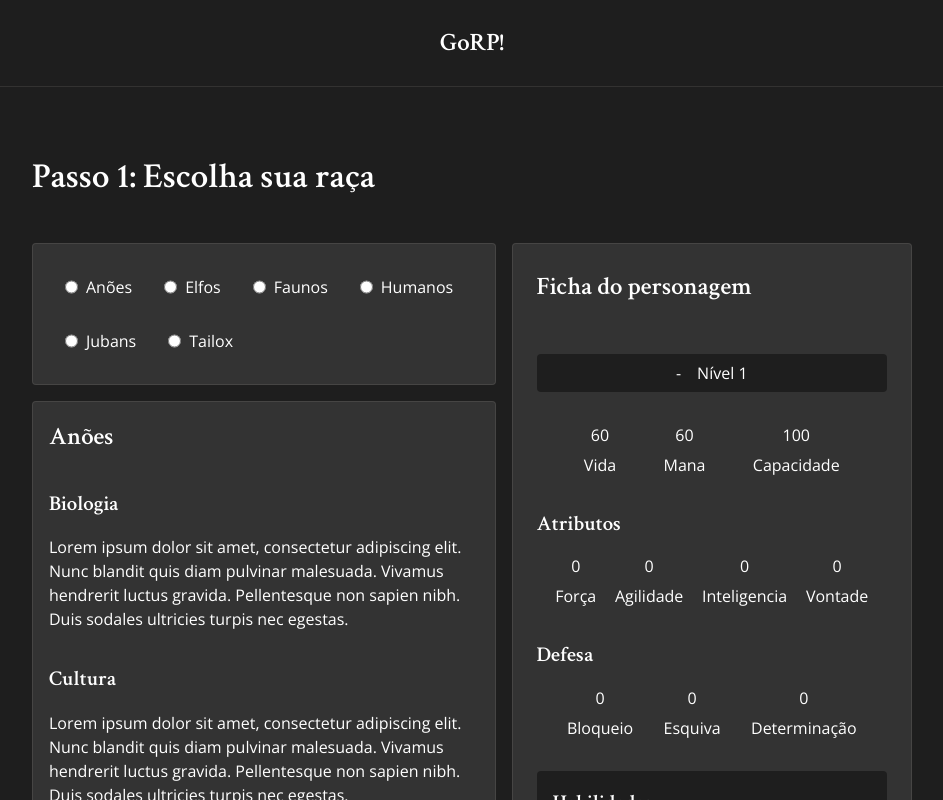
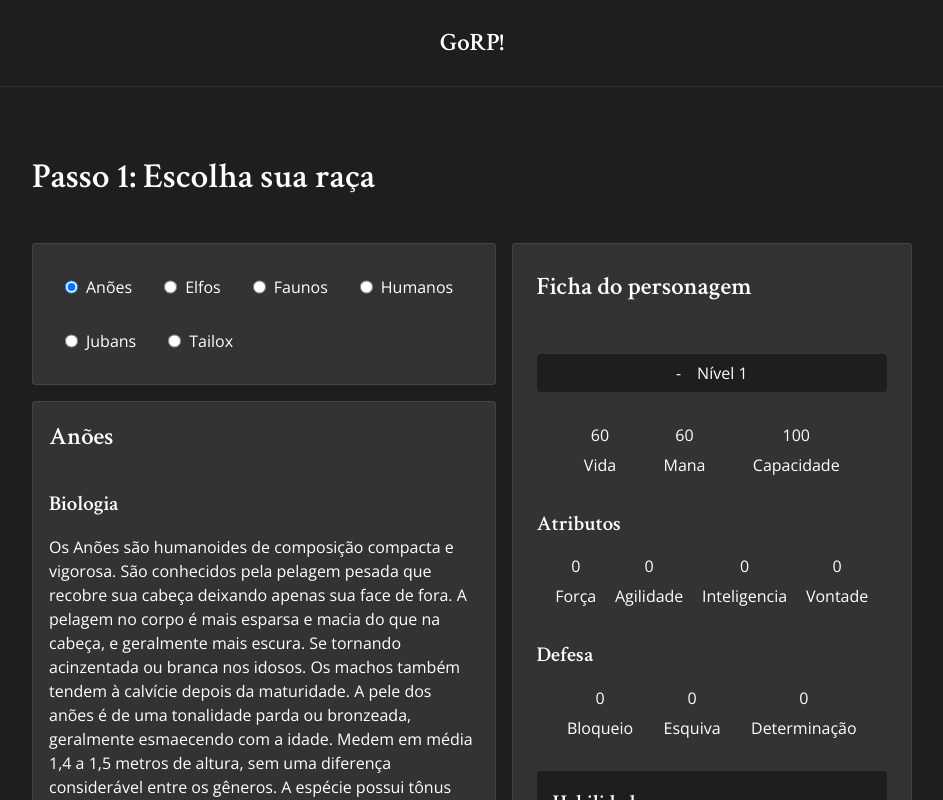
Before and after one commit to marcosvbs/go-role-playing, a React (Vite) app: page /race-selection in a window 1280 px wide. Shown: the top 800 px of the page, without its empty margins (168-1111 px from the left). Built offline with nearby package versions, Linux system fonts and the light colour scheme.

Commit message:
refatoring CharacterSheetContext and component logic

```diff
--- a/src/contexts/CharacterSheetContext.tsx
+++ b/src/contexts/CharacterSheetContext.tsx
@@ -79,6 +79,20 @@ interface CharacterSheetContextType {
   updateCharacterSheetRace: (updatedCharacterSheet: CharacterSheetType) => void;
 }
 
+interface Race {
+  id: number;
+  name: string;
+  biology: string;
+  culture: string;
+  attributes: {
+    strength: number;
+    agility: number;
+    intelligence: number;
+    will: number;
+  };
+  automaticSkillId: number;
+}
+
 export const CharacterSheetContext = createContext(
   {} as CharacterSheetContextType
 );
@@ -116,7 +130,7 @@ export function CharacterSheetContextProvider({
     consumables: null,
   });
 
-  function updateCharacterSheetRace(updatedCharacterSheet: CharacterSheetType) {
+  function updateCharacterSheetRace(race: Race) {
     setCharacterSheet({
       ...updatedCharacterSheet,
     });
--- a/src/pages/RaceSelection/index.tsx
+++ b/src/pages/RaceSelection/index.tsx
@@ -10,9 +10,51 @@ import {
 } from "./styles";
 import { races } from "../../data/races.json";
 import { SkillCard } from "../../components/SkillCard";
+import { useCallback, useContext, useEffect, useState } from "react";
+import { CharacterSheetContext } from "../../contexts/CharacterSheetContext";
+
+interface Race {
+  id: number;
+  name: string;
+  biology: string;
+  culture: string;
+  attributes: {
+    strength: number;
+    agility: number;
+    intelligence: number;
+    will: number;
+  };
+  automaticSkillId: number;
+}
 
 export function RaceSelection() {
   const avaliableRaces = races;
+  const defaultSelectedRaceId = 0;
+
+  const { characterSheet } = useContext(CharacterSheetContext);
+
+  const [selectedRaceId, setSelectedRaceId] = useState(0);
+
+  const getSelectedRace = useCallback(
+    (raceId: number) => {
+      const selectedRace = avaliableRaces.filter((race) => race.id === raceId);
+      return selectedRace[0];
+    },
+    [avaliableRaces]
+  );
+
+  const [selectedRace, setSelectedRace] = useState<Race>(
+    getSelectedRace(defaultSelectedRaceId)
+  );
+
+  function handleSelectRace(raceId: number) {
+    setSelectedRaceId(raceId);
+  }
+
+  useEffect(() => {
+    setSelectedRace(() => getSelectedRace(selectedRaceId));
+    console.log("useEffect Ativou!");
+  }, [selectedRaceId, getSelectedRace]);
 
   return (
     <>
@@ -27,10 +69,19 @@ export function RaceSelection() {
               {avaliableRaces ? (
                 avaliableRaces.map((race) => {
                   return (
-                    <label key={race.id}>
-                      <input type="radio" name={race.name} value={race.name} />
-                      {race.name}
-                    </label>
+                    <div className={"option"} key={race.id}>
+                      <input
+                        type={"radio"}
+                        id={race.name}
+                        name={"races"}
+                        value={race.name}
+                        checked={race.id === selectedRaceId}
+                        onChange={() => {
+                          handleSelectRace(race.id);
+                        }}
+                      />
+                      <label htmlFor={race.name}>{race.name}</label>
+                    </div>
                   );
                 })
               ) : (
@@ -40,27 +91,17 @@ export function RaceSelection() {
 
             <SelectedRaceInfo>
               <div className={"titleSection"}>
-                <h4>Anões</h4>
+                <h4>{selectedRace.name}</h4>
               </div>
 
               <section className={"infoSection"}>
                 <h5>Biologia</h5>
-                <p>
-                  Lorem ipsum dolor sit amet, consectetur adipiscing elit. Nunc
-                  blandit quis diam pulvinar malesuada. Vivamus hendrerit luctus
-                  gravida. Pellentesque non sapien nibh. Duis sodales ultricies
-                  turpis nec egestas.
-                </p>
+                <p>{selectedRace.biology}</p>
               </section>
 
               <section className={"infoSection"}>
                 <h5>Cultura</h5>
-                <p>
-                  Lorem ipsum dolor sit amet, consectetur adipiscing elit. Nunc
-                  blandit quis diam pulvinar malesuada. Vivamus hendrerit luctus
-                  gravida. Pellentesque non sapien nibh. Duis sodales ultricies
-                  turpis nec egestas.
-                </p>
+                <p>{selectedRace.culture}</p>
               </section>
 
               <section className={"infoSection"}>
--- a/src/pages/RaceSelection/styles.ts
+++ b/src/pages/RaceSelection/styles.ts
@@ -38,7 +38,7 @@ export const RaceOptions = styled.form`
   border-radius: 4px;
   background-color: ${(props) => props.theme["gray-600"]};
 
-  label {
+  .option {
     display: flex;
     flex-direction: row;
     gap: 0.5rem;
--- a/src/styles/global.ts
+++ b/src/styles/global.ts
@@ -47,6 +47,7 @@ export const GlobalStyle = createGlobalStyle`
   button, a {
     font-family: 'Open Sans', sans-serif;
     font-weight: 700;
+    text-transform: uppercase;
   }
 
   p {
```
